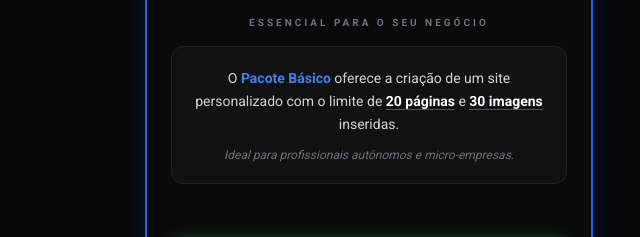
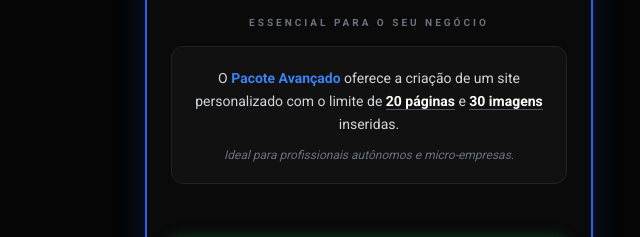
Before and after one commit to gustavohfesteves-cloud/guitarnonsensecria-odesites, a plain HTML site: page pacoteavancado.html in a window 1280 px wide. Shown: the part 386-623 px from the top of the page, 271-911 px from the left. Drawn offline with nearby package versions, Linux system fonts and the light colour scheme.

Commit message:
Update pacoteavancado.html

```diff
--- a/pacoteavancado.html
+++ b/pacoteavancado.html
@@ -58,7 +58,7 @@
 
         <div class="bg-[#111] border border-[#222] rounded-xl p-5 text-center mb-6 w-full">
             <p class="text-gray-300 text-sm leading-relaxed">
-                O <span class="text-blue-500 font-bold">Pacote Básico</span> oferece a criação de um site personalizado com o limite de <strong class="text-white border-b border-gray-600">20 páginas</strong> e <strong class="text-white border-b border-gray-600">30 imagens</strong> inseridas.
+                O <span class="text-blue-500 font-bold">Pacote Avançado</span> oferece a criação de um site personalizado com o limite de <strong class="text-white border-b border-gray-600">20 páginas</strong> e <strong class="text-white border-b border-gray-600">30 imagens</strong> inseridas.
             </p>
             <p class="text-gray-500 text-xs italic mt-3">
                 Ideal para profissionais autônomos e micro-empresas.
```
